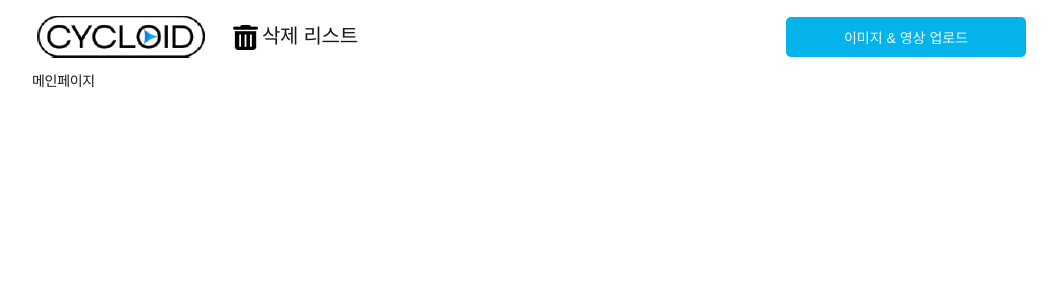
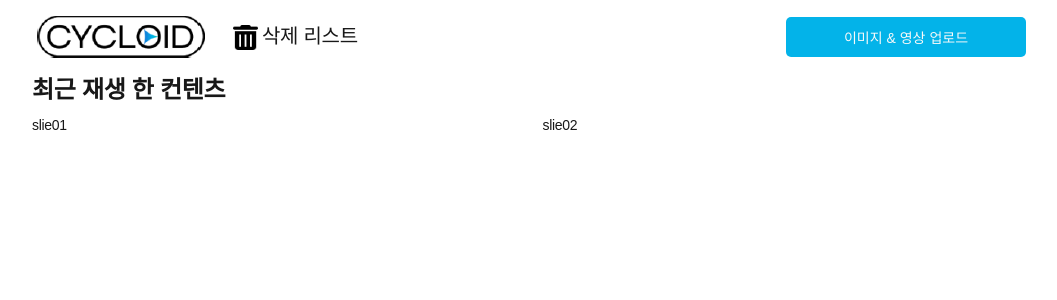
Before and after one commit to vitaZ-dev/cycloid-project, a React (Create React App) app: page / in a window 1280 px wide. Shown: the top 300 px of the page, without its empty margins (110-1167 px from the left). Built offline with nearby package versions, Linux system fonts and the light colour scheme; a web font is replaced by a local one.

Commit message:
feat: swiper 라이브러리 추가 및 메인페이지 코드 분리

```diff
--- a/package.json
+++ b/package.json
@@ -16,6 +16,7 @@
     "react-router-dom": "^6.22.0",
     "react-scripts": "5.0.1",
     "sass": "^1.70.0",
+    "swiper": "^11.0.5",
     "web-vitals": "^2.1.4"
   },
   "scripts": {
--- a/src/pages/Main.js
+++ b/src/pages/Main.js
@@ -1,10 +1,12 @@
-import react from "react";
+import React from "react";
+import { MainWrap } from "../style/MainCSS";
+import MainCarousel from "./MainCarousel";
 
 const Main = () => {
   return (
-    <>
-      메인페이지
-    </>
+    <MainWrap>
+      <MainCarousel />
+    </MainWrap>
   )
 }
 
--- /dev/null
+++ b/src/pages/MainCarousel.js
@@ -0,0 +1,41 @@
+import React from "react";
+import "swiper/css";
+import "swiper/css/navigation";
+import { Swiper, SwiperSlide } from "swiper/react";
+import { Navigation } from 'swiper/modules';
+import CommonTitle from "../components/CommonTitle";
+
+const MainCarousel = () => {
+  return (
+    <>
+      <CommonTitle title="최근 재생 한 컨텐츠" />
+      <Swiper
+        id="recently-played-contents"
+        navigation={{
+          prevEl: ".swiper-prev-btn",
+          nextEl: ".swiper-next-btn",
+        }}
+        modules={[Navigation]}
+        loop={false}
+        slidesPerView={2}
+        slidesPerGroup={1}
+        spaceBetween={25}
+        // breakpoints={{
+        //   968: {
+        //     slidesPerView: 2,
+        //   },
+        //   // 1024px 이상일 때
+        //   1180: {
+        //     slidesPerView: 2,
+        //   },
+        // }}
+      >
+        <SwiperSlide>slie01</SwiperSlide>
+        <SwiperSlide>slie02</SwiperSlide>
+        <SwiperSlide>slie03</SwiperSlide>
+      </Swiper>
+    </>
+  )
+}
+
+export default MainCarousel;
--- a/src/style/MainCSS.js
+++ b/src/style/MainCSS.js
@@ -1 +1,3 @@
 import styled from '@emotion/styled';
+
+export const MainWrap = styled.section``;
```
Also changed, not shown: src/images/bike.jpg (added), 1 other file (tests, documents, lock files or other folders).
